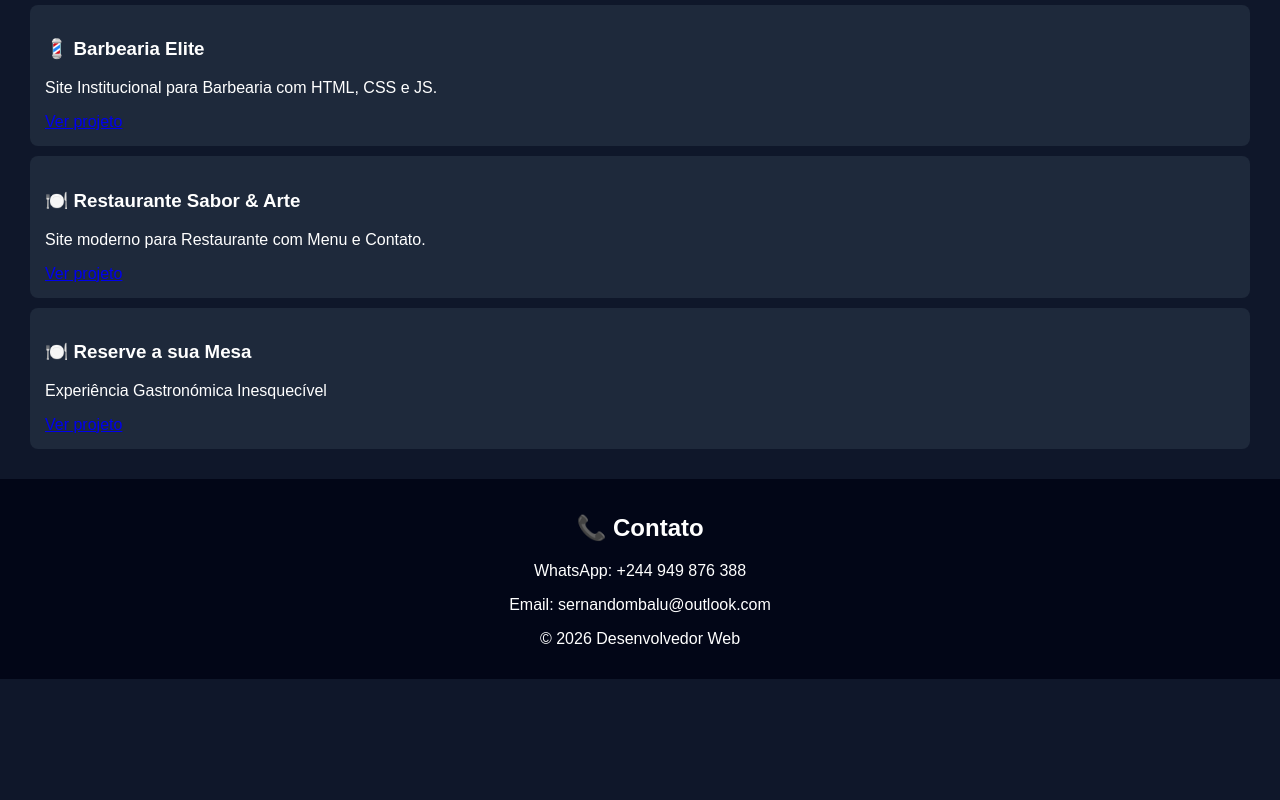
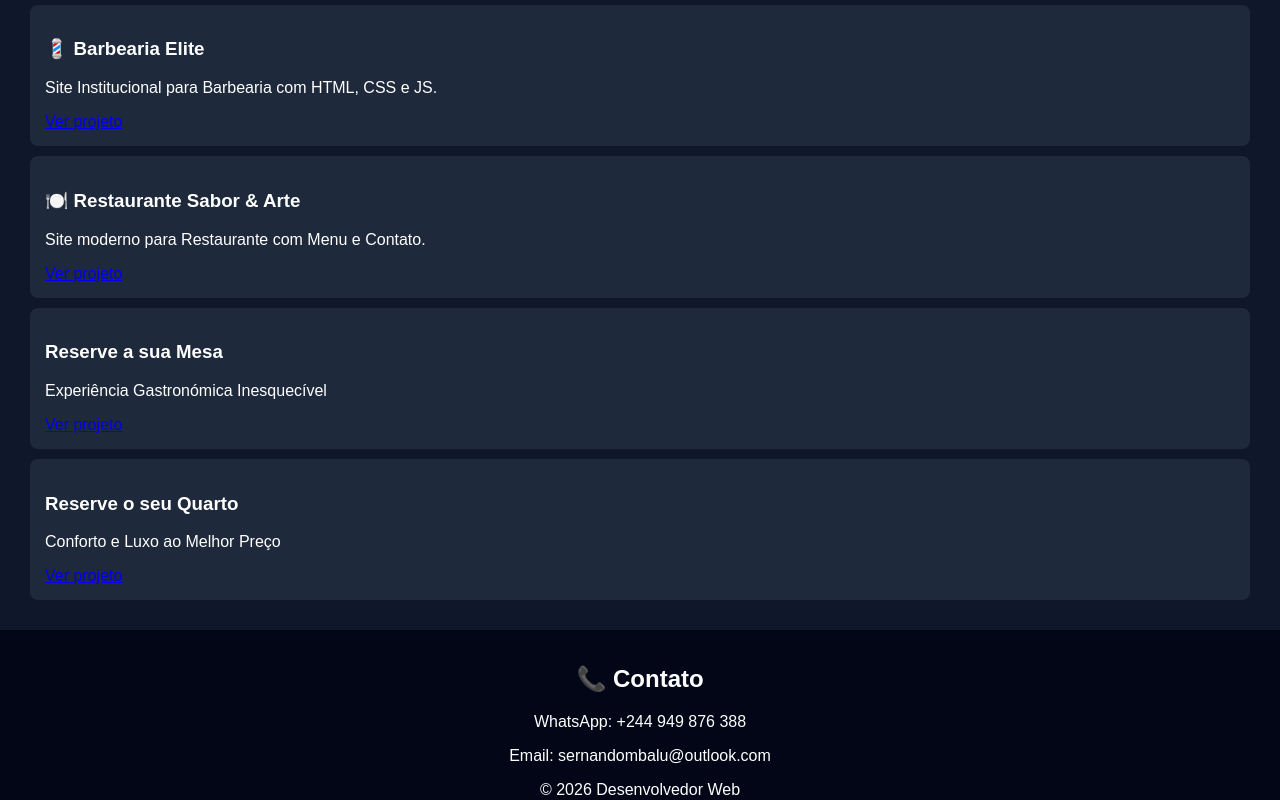
Before and after one commit to mbalu-dev0907/Meu-Portf-lio, a plain HTML site: page index.html in a window 1280 px wide. Shown: the part 492-1292 px from the top of the page. Before the commit the page ends 1171 px from the top, so only its background shows below. Drawn offline with Linux system fonts and the light colour scheme.

Commit message:
Update index.html

```diff
--- a/index.html
+++ b/index.html
@@ -33,10 +33,18 @@
     </a>
   </div>
 
-    <div class="projeto">
-    <h3>🍽️ Reserve a sua Mesa</h3>
+   <div class="projeto">
+    <h3>Reserve a sua Mesa</h3>
   <p>Experiência Gastronómica Inesquecível</p>
     <a href="https://mbalu-dev0907.github.io/restaurante-booking" target="_blank">
+      Ver projeto
+    </a>
+  </div>
+
+   <div class="projeto">
+    <h3>Reserve o seu Quarto</h3>
+  <p>Conforto e Luxo ao Melhor Preço</p>
+    <a href="https://mbalu-dev0907.github.io/hotel-booking" target="_blank">
       Ver projeto
     </a>
   </div>
```
